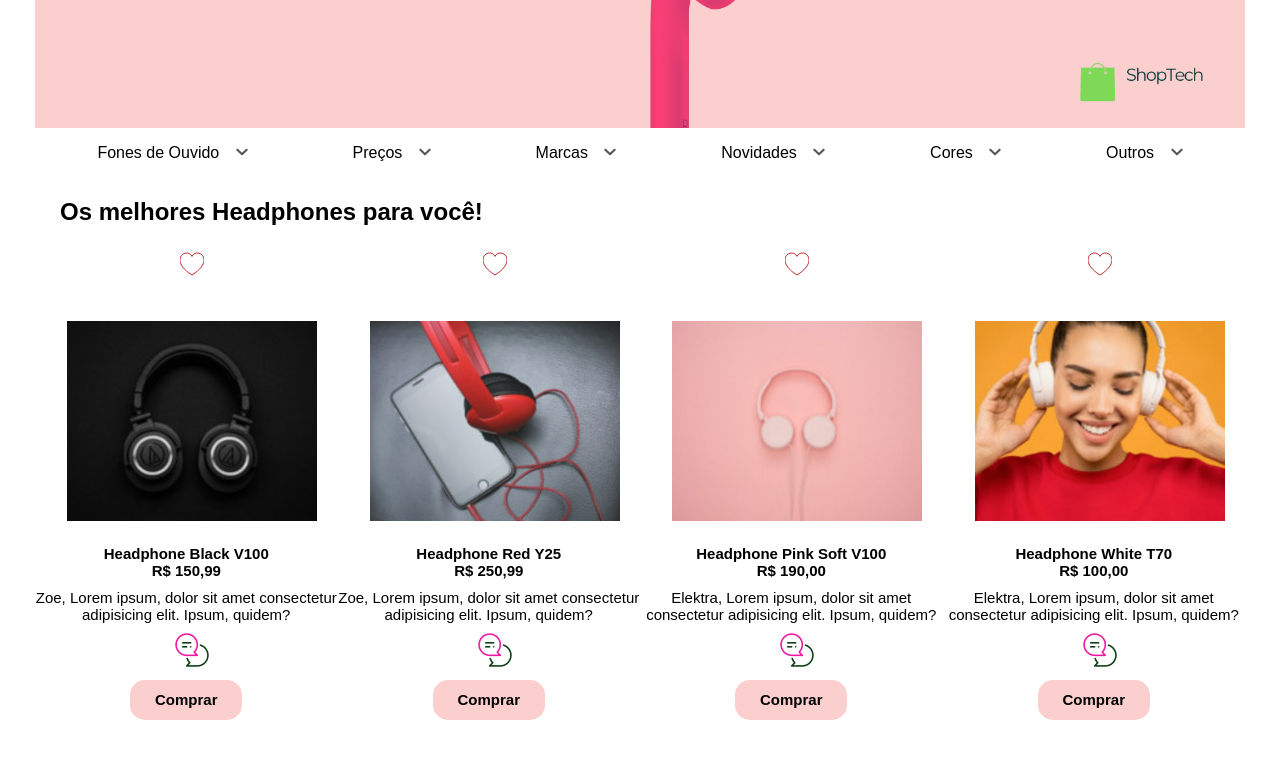
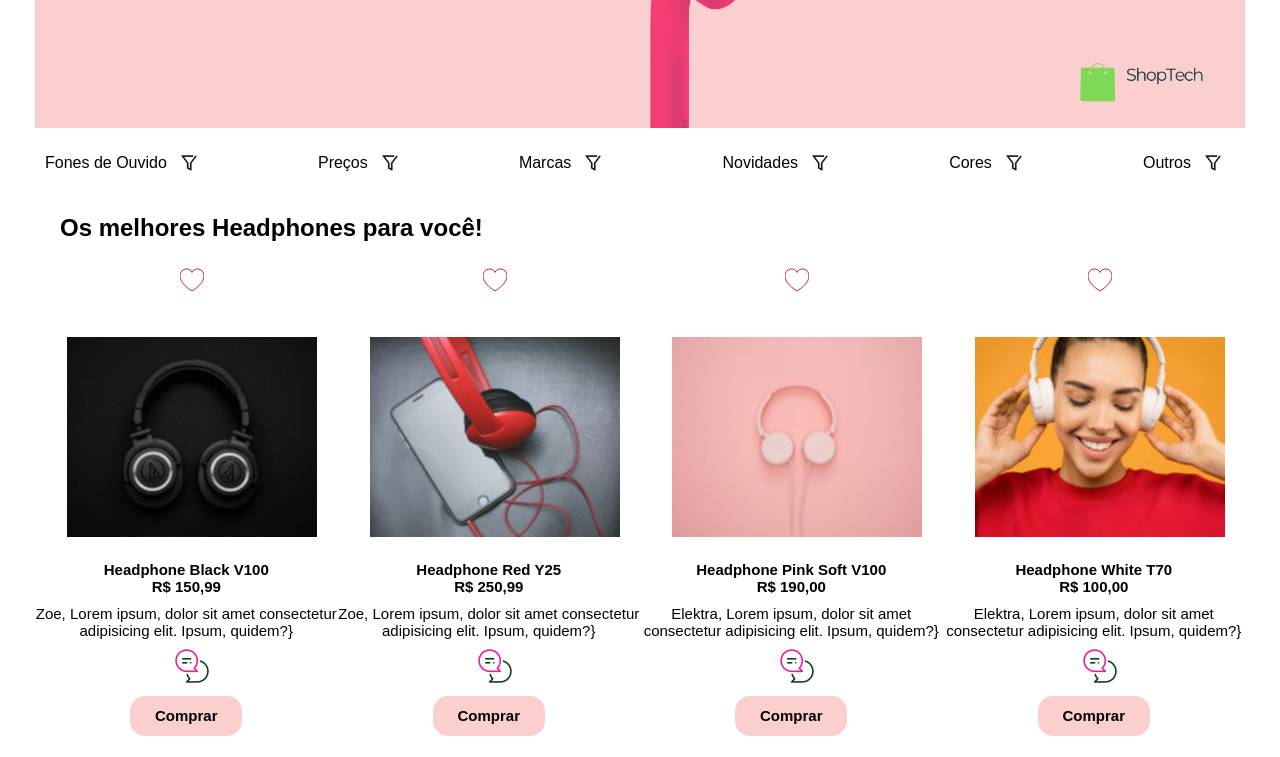
Before and after one commit to jessicaagrs/projeto_shopTech_javascript, a plain HTML site: page index.html in a window 1280 px wide. Shown: the part 640-1397 px from the top of the page. Drawn offline with Linux system fonts and the light colour scheme.

Commit message:
filtros da main implementados

```diff
--- a/index.html
+++ b/index.html
@@ -44,52 +44,46 @@
         </div>
         <div class="main-filters">
             <div>
-                <label for="headphone">Fones de Ouvido</label>
-                <select name="headphone">
-                    <option value="valor1"></option>
-                    <option value="valor2">Sem Fio</option>
-                    <option value="valor3">Com Fio</option>
-                </select>
+                <button>Fones de Ouvido<img src="src/images/filter.svg" alt=""></button>
+                <ul>
+                    <li><input type="checkbox" name="type" id="semFio">Sem Fio</li>
+                    <li><input type="checkbox" name="type" id="comFio">Com Fio</li>
+                </ul>
             </div>
             <div>
-                <label for="headphone">Preços</label>
-                <select name="headphone">
-                    <option value="valor1"></option>
-                    <option value="valor2">Abaixo de 200,00</option>
-                    <option value="valor3">Promoção Mês</option>
-                </select>
+                <button>Preços<img src="src/images/filter.svg" alt=""></button>
+                <ul>
+                    <li><input type="checkbox" name="price" id="preco200">Abaixo de 200,00</li>
+                    <li><input type="checkbox" name="price" id="precoPromocao">Promoção do Mês</li>
+                </ul>
             </div>
             <div>
-                <label for="headphone">Marcas</label>
-                <select name="headphone">
-                    <option value="valor1"></option>
-                    <option value="valor2">Zoe</option>
-                    <option value="valor3">Elektra</option>
-                </select>
+                <button>Marcas<img src="src/images/filter.svg" alt=""></button>
+                <ul>
+                    <li><input type="checkbox" name="marca" id="Zoe">Zoe</li>
+                    <li><input type="checkbox" name="marca" id="Elektra">Elektra</li>
+                </ul>
             </div>
             <div>
-                <label for="headphone">Novidades</label>
-                <select name="headphone">
-                    <option value="valor1"></option>
-                    <option value="valor2">Mês Atual</option>
-                    <option value="valor3">Último ano</option>
-                </select>
+                <button>Novidades<img src="src/images/filter.svg" alt=""></button>
+                <ul>
+                    <li><input type="checkbox" name="date" id="mesAtual">Mês Atual</li>
+                    <li><input type="checkbox" name="date" id="ultimoAno">Último Ano</li>
+                </ul>
             </div>
             <div>
-                <label for="headphone">Cores</label>
-                <select name="headphone">
-                    <option value="valor1"></option>
-                    <option value="valor2">Claros</option>
-                    <option value="valor3">Escuros</option>
-                </select>
+                <button>Cores<img src="src/images/filter.svg" alt=""></button>
+                <ul>
+                    <li><input type="checkbox" name="color" id="clara">Claros</li>
+                    <li><input type="checkbox" name="color" id="escura">Escuros</li>
+                </ul>
             </div>
             <div>
-                <label for="headphone">Outros</label>
-                <select name="headphone">
-                    <option value="valor1"></option>
-                    <option value="valor2">Kit</option>
-                    <option value="valor3">Frete Grátis</option>
-                </select>
+                <button>Outros<img src="src/images/filter.svg" alt=""></button>
+                <ul>
+                    <li><input type="checkbox" name="modality" id="kit">Kit</li>
+                    <li><input type="checkbox" name="modality" id="frete">Frete Grátis</li>
+                </ul>
             </div>
         </div>
         <div class="main-title">
--- a/src/produtos.js
+++ b/src/produtos.js
@@ -1,18 +1,18 @@
 export const products = [
-    { id: 1, name: "Headphone Black V100", img: "src/images/phone1.jpg", price: 150.99, type: "sem fio", marca: "Zoe", date: "2022-09-21", color: "escura", modality: "", description: "Lorem ipsum, dolor sit amet consectetur adipisicing elit. Ipsum, quidem?" },
-    { id: 2, name: "Headphone Red Y25", img: "src/images/phone2.jpg", price: 250.99, type: "com fio", marca: "Zoe", date: "2022-07-11", color: "escura", modality: "", description: "Lorem ipsum, dolor sit amet consectetur adipisicing elit. Ipsum, quidem?" },
-    { id: 3, name: "Headphone Pink Soft V100", img: "src/images/phone3.jpg", price: 190.00, type: "com fio", marca: "Elektra", date: "2023-01-25", color: "clara", modality: "frete gratis", description: "Lorem ipsum, dolor sit amet consectetur adipisicing elit. Ipsum, quidem?" },
-    { id: 4, name: "Headphone White T70", img: "src/images/phone4.jpg", price: 100.00, type: "sem fio", marca: "Elektra", date: "2023-01-14", color: "clara", modality: "frete gratis", description: "Lorem ipsum, dolor sit amet consectetur adipisicing elit. Ipsum, quidem?" },
-    { id: 5, name: "Earphone White X20", img: "src/images/phone5.jpg", price: 20.99, type: "com fio", marca: "Zoe", date: "2022-01-31", color: "clara", modality: "", description: "Lorem ipsum, dolor sit amet consectetur adipisicing elit. Ipsum, quidem?" },
-    { id: 6, name: "Headphone Blue XX201", img: "src/images/phone6.jpg", price: 220.00, type: "com fio", marca: "Elektra", date: "2023-02-05", color: "escura", modality: "frete gratis", description: "Lorem ipsum, dolor sit amet consectetur adipisicing elit. Ipsum, quidem?" },
-    { id: 7, name: "Headphone White T80", img: "src/images/phone7.jpg", price: 100.00, type: "com fio", marca: "Elektra", date: "2023-02-05", color: "clara", modality: "frete gratis", description: "Lorem ipsum, dolor sit amet consectetur adipisicing elit. Ipsum, quidem?" },
-    { id: 8, name: "Headphone Black C40", img: "src/images/phone8.jpg", price: 180.99, type: "sem fio", marca: "Zoe", date: "2022-11-10", color: "escura", modality: "kit", description: "Lorem ipsum, dolor sit amet consectetur adipisicing elit. Ipsum, quidem?" },
-    { id: 9, name: "Earphone White L30", img: "src/images/phone9.jpg", price: 15.99, type: "com fio", marca: "Elektra", date: "2022-11-02", color: "clara", modality: "kit", description: "Lorem ipsum, dolor sit amet consectetur adipisicing elit. Ipsum, quidem?" },
-    { id: 10, name: "Headphone Silver R600", img: "src/images/phone10.jpg", price: 230.99, type: "sem fio", marca: "Zoe", date: "2023-01-08", color: "clara", modality: "kit", description: "Lorem ipsum, dolor sit amet consectetur adipisicing elit. Ipsum, quidem?" },
-    { id: 11, name: "Headphone Gold E100", img: "src/images/phone11.jpg", price: 190.99, type: "sem fio", marca: "Elektra", date: "2022-02-25", color: "clara", modality: "kit", description: "Lorem ipsum, dolor sit amet consectetur adipisicing elit. Ipsum, quidem?" },
-    { id: 12, name: "Headphone Green Military J100", img: "src/images/phone12.jpg", price: 300.99, type: "sem fio", marca: "Zoe", date: "2022-12-08", color: "escura", modality: "frete gratis", description: "Lorem ipsum, dolor sit amet consectetur adipisicing elit. Ipsum, quidem?" },
-    { id: 13, name: "Earphone Black O8", img: "src/images/phone13.jpg", price: 90.00, type: "sem fio", marca: "Elektra", date: "2022-12-08", color: "escura", modality: "", description: "Lorem ipsum, dolor sit amet consectetur adipisicing elit. Ipsum, quidem?" },
-    { id: 14, name: "Earphone White K50", img: "src/images/phone14.jpg", price: 50.99, type: "sem fio", marca: "Zoe", date: "2022-05-07", color: "clara", modality: "", description: "Lorem ipsum, dolor sit amet consectetur adipisicing elit. Ipsum, quidem?" },
-    { id: 15, name: "Earphone White P8", img: "src/images/phone15.jpg", price: 80.99, type: "sem fio", marca: "Elektra", date: "2022-11-23", color: "clara", modality: "kit", description: "Lorem ipsum, dolor sit amet consectetur adipisicing elit. Ipsum, quidem?" },
-    { id: 16, name: "Earphone White U20", img: "src/images/phone16.jpg", price: 50.99, type: "sem fio", marca: "Zoe", date: "2022-08-28", color: "clara", modality: "kit", description: "Lorem ipsum, dolor sit amet consectetur adipisicing elit. Ipsum, quidem?" }
+    { id: 1, name: "Headphone Black V100", img: "src/images/phone1.jpg", price: 150.99, type: "semFio", marca: "Zoe", date: new Date("2022-09-21"), color: "escura", modality: "", description: "Lorem ipsum, dolor sit amet consectetur adipisicing elit. Ipsum, quidem?" },
+    { id: 2, name: "Headphone Red Y25", img: "src/images/phone2.jpg", price: 250.99, type: "comFio", marca: "Zoe", date: new Date("2022-07-11"), color: "escura", modality: "", description: "Lorem ipsum, dolor sit amet consectetur adipisicing elit. Ipsum, quidem?" },
+    { id: 3, name: "Headphone Pink Soft V100", img: "src/images/phone3.jpg", price: 190.00, type: "comFio", marca: "Elektra", date: new Date("2023-01-25"), color: "clara", modality: "frete", description: "Lorem ipsum, dolor sit amet consectetur adipisicing elit. Ipsum, quidem?" },
+    { id: 4, name: "Headphone White T70", img: "src/images/phone4.jpg", price: 100.00, type: "semFio", marca: "Elektra", date: new Date("2023-01-14"), color: "clara", modality: "frete", description: "Lorem ipsum, dolor sit amet consectetur adipisicing elit. Ipsum, quidem?" },
+    { id: 5, name: "Earphone White X20", img: "src/images/phone5.jpg", price: 20.99, type: "comFio", marca: "Zoe", date: new Date("2022-01-31"), color: "clara", modality: "", description: "Lorem ipsum, dolor sit amet consectetur adipisicing elit. Ipsum, quidem?" },
+    { id: 6, name: "Headphone Blue XX201", img: "src/images/phone6.jpg", price: 220.00, type: "comFio", marca: "Elektra", date: new Date("2023-02-05"), color: "escura", modality: "frete", description: "Lorem ipsum, dolor sit amet consectetur adipisicing elit. Ipsum, quidem?" },
+    { id: 7, name: "Headphone White T80", img: "src/images/phone7.jpg", price: 100.00, type: "comFio", marca: "Elektra", date: new Date("2023-02-05"), color: "clara", modality: "frete", description: "Lorem ipsum, dolor sit amet consectetur adipisicing elit. Ipsum, quidem?" },
+    { id: 8, name: "Headphone Black C40", img: "src/images/phone8.jpg", price: 180.99, type: "semFio", marca: "Zoe", date: new Date("2022-11-10"), color: "escura", modality: "kit", description: "Lorem ipsum, dolor sit amet consectetur adipisicing elit. Ipsum, quidem?" },
+    { id: 9, name: "Earphone White L30", img: "src/images/phone9.jpg", price: 15.99, type: "comFio", marca: "Elektra", date: new Date("2022-11-02"), color: "clara", modality: "kit", description: "Lorem ipsum, dolor sit amet consectetur adipisicing elit. Ipsum, quidem?" },
+    { id: 10, name: "Headphone Silver R600", img: "src/images/phone10.jpg", price: 230.99, type: "semFio", marca: "Zoe", date: new Date("2023-01-08"), color: "clara", modality: "kit", description: "Lorem ipsum, dolor sit amet consectetur adipisicing elit. Ipsum, quidem?" },
+    { id: 11, name: "Headphone Gold E100", img: "src/images/phone11.jpg", price: 190.99, type: "semFio", marca: "Elektra", date: new Date("2022-02-25"), color: "clara", modality: "kit", description: "Lorem ipsum, dolor sit amet consectetur adipisicing elit. Ipsum, quidem?" },
+    { id: 12, name: "Headphone Green Military J100", img: "src/images/phone12.jpg", price: 300.99, type: "semFio", marca: "Zoe", date: new Date("2022-12-08"), color: "escura", modality: "frete", description: "Lorem ipsum, dolor sit amet consectetur adipisicing elit. Ipsum, quidem?" },
+    { id: 13, name: "Earphone Black O8", img: "src/images/phone13.jpg", price: 90.00, type: "semFio", marca: "Elektra", date: new Date("2022-12-08"), color: "escura", modality: "", description: "Lorem ipsum, dolor sit amet consectetur adipisicing elit. Ipsum, quidem?" },
+    { id: 14, name: "Earphone White K50", img: "src/images/phone14.jpg", price: 50.99, type: "semFio", marca: "Zoe", date: new Date("2022-05-07"), color: "clara", modality: "", description: "Lorem ipsum, dolor sit amet consectetur adipisicing elit. Ipsum, quidem?" },
+    { id: 15, name: "Earphone White P8", img: "src/images/phone15.jpg", price: 80.99, type: "semFio", marca: "Elektra", date: new Date("2022-11-23"), color: "clara", modality: "kit", description: "Lorem ipsum, dolor sit amet consectetur adipisicing elit. Ipsum, quidem?" },
+    { id: 16, name: "Earphone White U20", img: "src/images/phone16.jpg", price: 50.99, type: "semFio", marca: "Zoe", date: new Date("2022-08-28"), color: "clara", modality: "kit", description: "Lorem ipsum, dolor sit amet consectetur adipisicing elit. Ipsum, quidem?" }
 ];
--- a/src/script.js
+++ b/src/script.js
@@ -1,11 +1,11 @@
 import { products } from "./produtos.js";
-
-console.log(products);
 
 const divCards = document.querySelector('.main-cards-item')
 const inputSearch = document.getElementById('searchProducts');
 const buttonSearch = document.getElementById('btn-search')
 const buttonSearchDelete = document.getElementById('btn-deleteSearch')
+const buttonFilter = document.querySelectorAll('.main-filters button')
+let listCheckbox = Array.from(document.querySelectorAll('input[type=checkbox]'))
 
 function formatPrice(price) {
     return price.toLocaleString('pt-BR', { style: 'currency', currency: 'BRL' });
@@ -30,7 +30,7 @@ function createCards() {
         buttonLike.setAttribute('id', 'main-card-like')
         pDescription.innerText = `${products[i].name} \n ${priceFormat}`
         pDescription.setAttribute('id', 'descricaoProduto')
-        pMarca.innerText = `${products[i].marca}, ${products[i].description}`
+        pMarca.innerText = `${products[i].marca}, ${products[i].description}}`
         pStar.innerHTML = '<img src="src/images/star.png"/>'
         buttonBuy.textContent = 'Comprar'
 
@@ -84,11 +84,11 @@ function searchProducts() {
     }
 
     const newArray = Array.from(itemsCards)
-    const todosTemClasse = newArray.every(function(classe) {
+    const todosTemClasse = newArray.every(function (classe) {
         return classe.classList[1] == 'invisible';
-      });
+    });
 
-    if(todosTemClasse){
+    if (todosTemClasse) {
         pMessage.innerHTML = "<p>Não foi encontrado resultado para sua pesquisa, por gentileza refaça sua busca.</p>"
     }
 
@@ -103,12 +103,85 @@ function deleteSearchProducts() {
 
 buttonSearchDelete.addEventListener('click', deleteSearchProducts)
 
-function likeProducts(ev){
+function likeProducts(ev) {
     let image = ev.currentTarget.children[0]
     let imagePath = ev.currentTarget.children[0].attributes[0].value
-    if(imagePath == 'src/images/like.svg'){
+    if (imagePath == 'src/images/like.svg') {
         image.setAttribute('src', 'src/images/likeafter.svg')
     } else {
         image.setAttribute('src', 'src/images/like.svg')
     }
 }
+
+const handleFilterClick = (ev) => {
+    const displayList = ev.currentTarget.parentNode.children[1].style.display
+    ev.currentTarget.parentNode.children[1].style.display = displayList === "" || displayList === "none" ? "block" : "none"
+    const checkbox = Array.from(ev.currentTarget.parentNode.children[1].children)
+    const allCheckeds = checkbox.filter(item => item.children[0].checked === true)
+
+    checkbox.forEach(element => {
+        element.addEventListener('click', () => {
+            if (element.children[0].checked) {
+                checkbox.forEach(otherElement => {
+                    if (otherElement !== element) {
+                        otherElement.children[0].checked = false
+                    }
+                });
+                filterCardsDisplay(element.children[0])
+            } else if (allCheckeds.length === 0) {
+                setTimeout(() => window.location.reload(true), 500);
+            }
+        })
+    });
+};
+
+buttonFilter.forEach((element) => element.addEventListener('click', handleFilterClick));
+
+function filterCardsDisplay(options) {
+    const nameCheckbox = options.attributes[1].value;
+    const filterApply = options.attributes[2].value;
+    const arrayCards = Array.from(divCards.children);
+    let dataAtual = new Date()
+    let filtro
+
+    switch (nameCheckbox) {
+        case "price":
+            filtro = (filterApply == "preco200")
+                ? products.filter(product => product.price < 200)
+                : products.filter(product => product.price < 100);
+            break;
+        case "date":
+            filtro = (filterApply == "mesAtual")
+                ? products.filter(product => product.date.getMonth() === dataAtual.getMonth())
+                : products.filter(product => product.date.getYear() === (dataAtual.getYear() - 1));
+            break;
+        default:
+            filtro = products.filter(product => product[nameCheckbox] === filterApply);
+            break;
+    }
+
+    arrayCards.forEach(card => {
+        const item = card.innerText;
+        const pos = item.indexOf('\nR$');
+        const textoAntesDoValor = item.substring(0, pos);
+
+        const foundMatch = filtro.some(product => product.name.includes(textoAntesDoValor));
+
+        if (foundMatch) {
+            divCards.style.display = 'flex';
+            card.classList.remove('invisible');
+        } else {
+            card.classList.add('invisible');
+        }
+    });
+
+    markOffInputChecked(options);
+}
+
+function markOffInputChecked(input) {
+    for (let i = 0; i < listCheckbox.length; i++) {
+        if (listCheckbox[i].attributes[1].value != input.attributes[1].value) {
+            listCheckbox[i].checked = false
+        }
+    }
+}
--- a/src/style.css
+++ b/src/style.css
@@ -108,24 +108,43 @@ input[type="search"]::-webkit-search-cancel-button {
 
 .main-filters {
     display: flex;
-    justify-content: space-around;
+    justify-content: space-between;
     align-items: center;
     padding: 10px;
+    margin-top: 5px;
 }
 
-.main-filters select {
-    appearance: none;
-    -webkit-appearance: none;
-    -moz-appearance: none;
-    background: url(./images/flechaabaixo.svg) no-repeat center right #FFF;
+.main-filters button {
+    display: flex;
+    align-items: center;
+    background-color: transparent;
+    width: auto;
+    height: 2rem;
     border: none;
-    outline: none;
-    font-size: 15px;
-    padding: 2px;
-    width: 1.5rem;
-
+    cursor: pointer;
+    font-size: 16px;
+    position: static;
 }
 
+.main-filters button:hover{
+    color: #015958;
+    font-weight: bold;
+}
+
+.main-filters ul {
+    display: none;
+    list-style-type: none;
+}
+
+.main-filters ul li {
+    margin-bottom: 10px;
+}
+
+.main-filters ul li input {
+    margin-right: 5px;
+    width: 20px;
+    border-radius: 2px;
+}
 
 .main-title {
     padding: 25px;
```
Also changed, not shown: src/images/filter.svg (added), src/images/flechaabaixo.svg (deleted).
